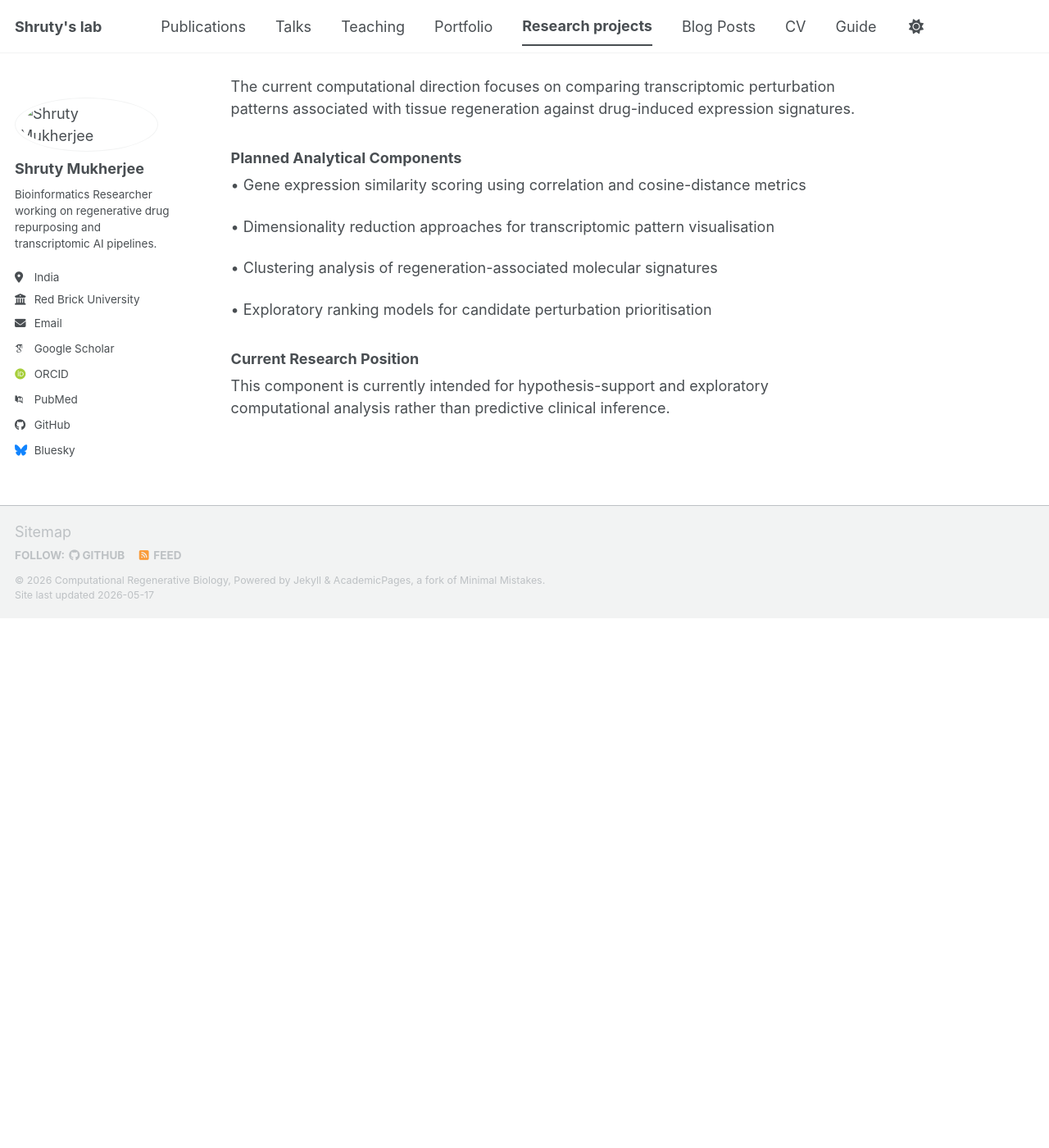
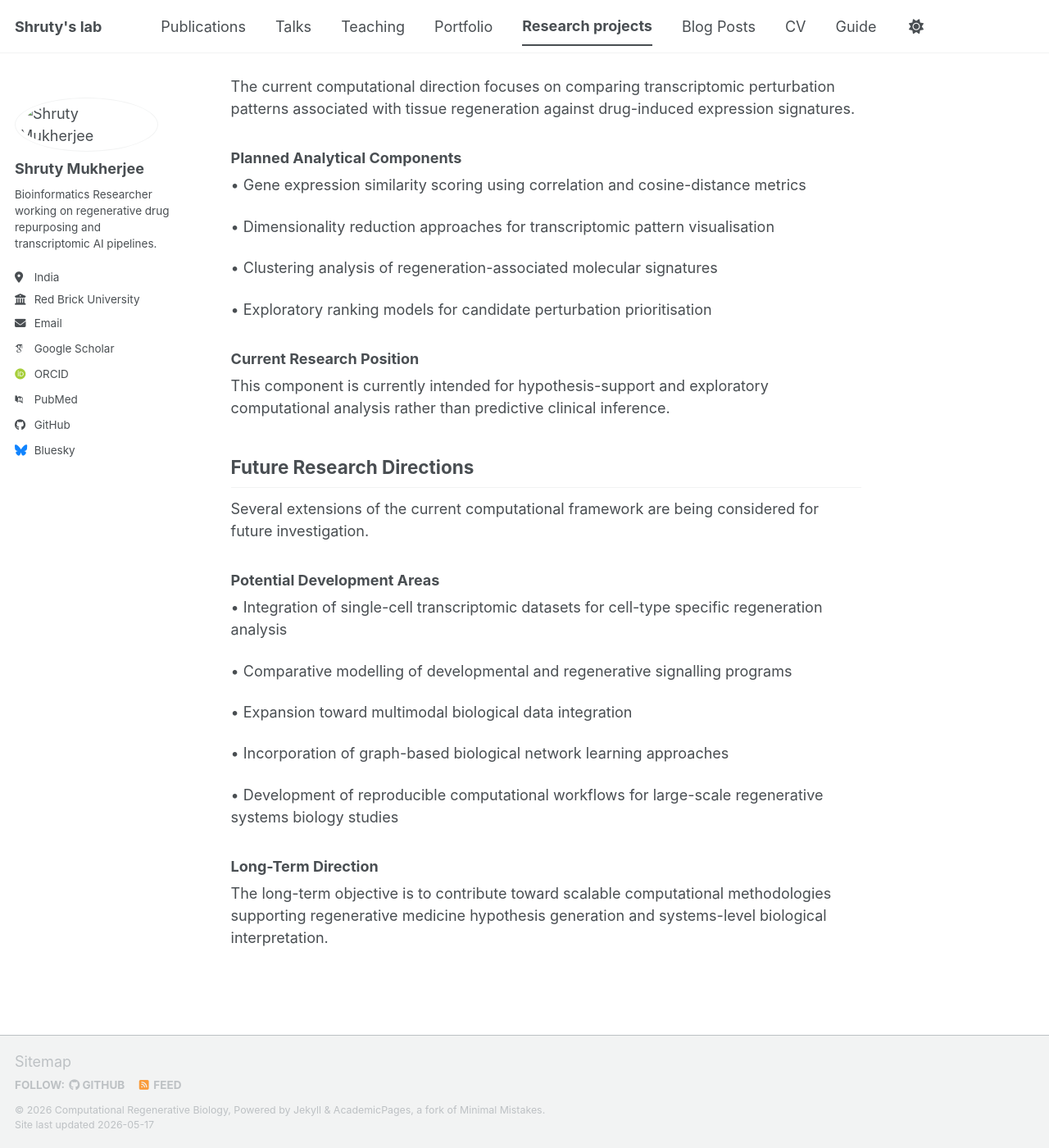
Before and after one commit to Shruty380/REGENEX.0, a Jekyll site: the page built from _pages/projects.md, in a window 1280 px wide and 1400 px high, scrolled down 4284 px. Shown: the whole window at 82% size. Built offline with Jekyll 4.4.1, drawn with Linux system fonts in a browser that asks for light colours; some web fonts are replaced; a script bundle is joined from its source files by our own code; library files that are not in the unit come from our copies; before the commit the page ends 5038 px from its top, so only the background shows below that.

Commit message:
Expand projects.md with future research directions
Added future research directions and potential development areas to the projects page.

```diff
--- a/_pages/projects.md
+++ b/_pages/projects.md
@@ -119,3 +119,23 @@ The current computational direction focuses on comparing transcriptomic perturba
 ### Current Research Position
 
 This component is currently intended for hypothesis-support and exploratory computational analysis rather than predictive clinical inference.
+
+## Future Research Directions
+
+Several extensions of the current computational framework are being considered for future investigation.
+
+### Potential Development Areas
+
+• Integration of single-cell transcriptomic datasets for cell-type specific regeneration analysis
+
+• Comparative modelling of developmental and regenerative signalling programs
+
+• Expansion toward multimodal biological data integration
+
+• Incorporation of graph-based biological network learning approaches
+
+• Development of reproducible computational workflows for large-scale regenerative systems biology studies
+
+### Long-Term Direction
+
+The long-term objective is to contribute toward scalable computational methodologies supporting regenerative medicine hypothesis generation and systems-level biological interpretation.
```
